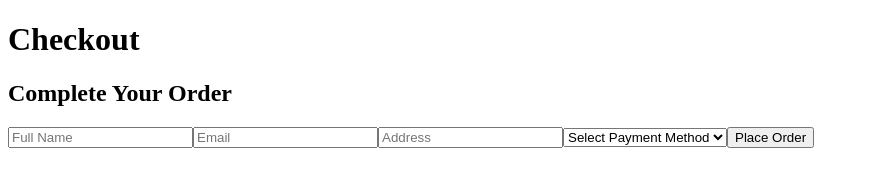
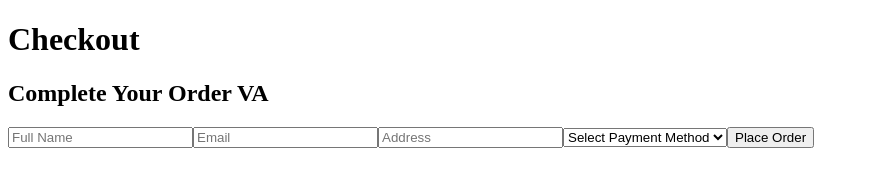
Before and after one commit to moawyamearza/exjobb, a React (Create React App) app: page /checkout in a window 1280 px wide. Shown: the top 170 px of the page, without its empty margins (0-869 px from the left). Built offline with nearby package versions, Linux system fonts and the light colour scheme; no server answers.

Commit message:
VA or VB

```diff
--- a/src/components/MultiStepCheckout.jsx
+++ b/src/components/MultiStepCheckout.jsx
@@ -27,7 +27,7 @@ const MultiStepCheckout = () => {
     <div className="bg-white p-6 rounded-lg shadow-lg w-96">
       {step === 1 && (
         <div>
-          <h2 className="text-xl font-bold mb-4">Step 1: Contact Information</h2>
+          <h2 className="text-xl font-bold mb-4">Step 1: Contact Information VB</h2>
           <input type="text" name="name" placeholder="Full Name" onChange={handleChange} className="input-field" />
           <input type="email" name="email" placeholder="Email" onChange={handleChange} className="input-field" />
           <button onClick={nextStep} className="btn-primary">Next</button>
@@ -53,6 +53,7 @@ const MultiStepCheckout = () => {
           </select>
           <button onClick={prevStep} className="btn-secondary">Back</button>
           <button onClick={handleCheckout} className="btn-primary">Place Order</button>
+
         </div>
       )}
     </div>
--- a/src/components/OneStepCheckout.jsx
+++ b/src/components/OneStepCheckout.jsx
@@ -21,7 +21,7 @@ const OneStepCheckout = () => {
 
   return (
     <div className="bg-white p-6 rounded-lg shadow-lg w-96">
-      <h2 className="text-xl font-bold mb-4">Complete Your Order</h2>
+      <h2 className="text-xl font-bold mb-4">Complete Your Order VA</h2>
       <input type="text" name="name" placeholder="Full Name" onChange={handleChange} className="input-field" />
       <input type="email" name="email" placeholder="Email" onChange={handleChange} className="input-field" />
       <input type="text" name="address" placeholder="Address" onChange={handleChange} className="input-field" />
@@ -29,6 +29,7 @@ const OneStepCheckout = () => {
         <option value="">Select Payment Method</option>
         <option value="card">Credit Card</option>
         <option value="paypal">PayPal</option>
+
       </select>
       <button onClick={handleCheckout} className="btn-primary">Place Order</button>
     </div>
--- a/src/pages/CheckOut.jsx
+++ b/src/pages/CheckOut.jsx
@@ -5,7 +5,6 @@ import MultiStepCheckout from "../components/MultiStepCheckout";
 import "../styles/_home.scss";
 
 const Checkout = () => {
-  // Hämta varianten från PostHog Feature Flag
   const variant = useFeatureFlagVariantKey("checkout-process-test") || "A";
 
   return (
```
